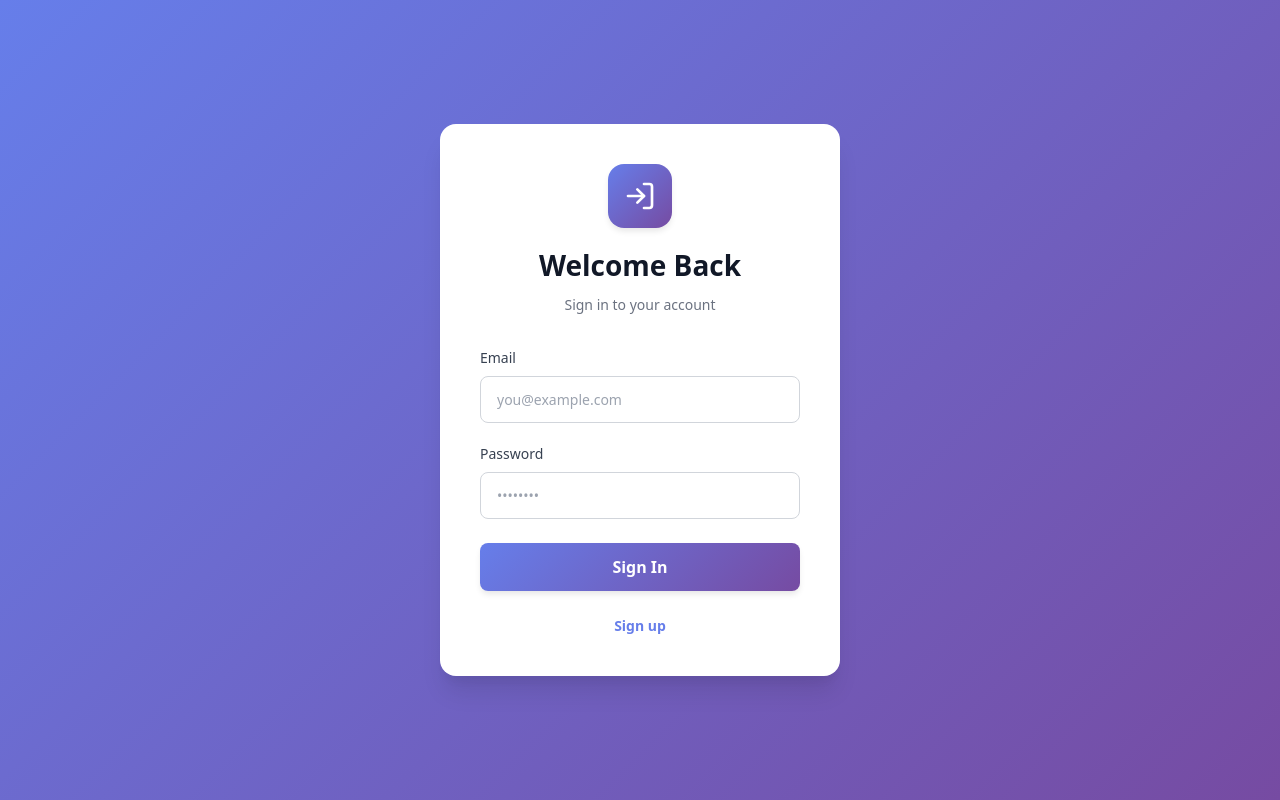
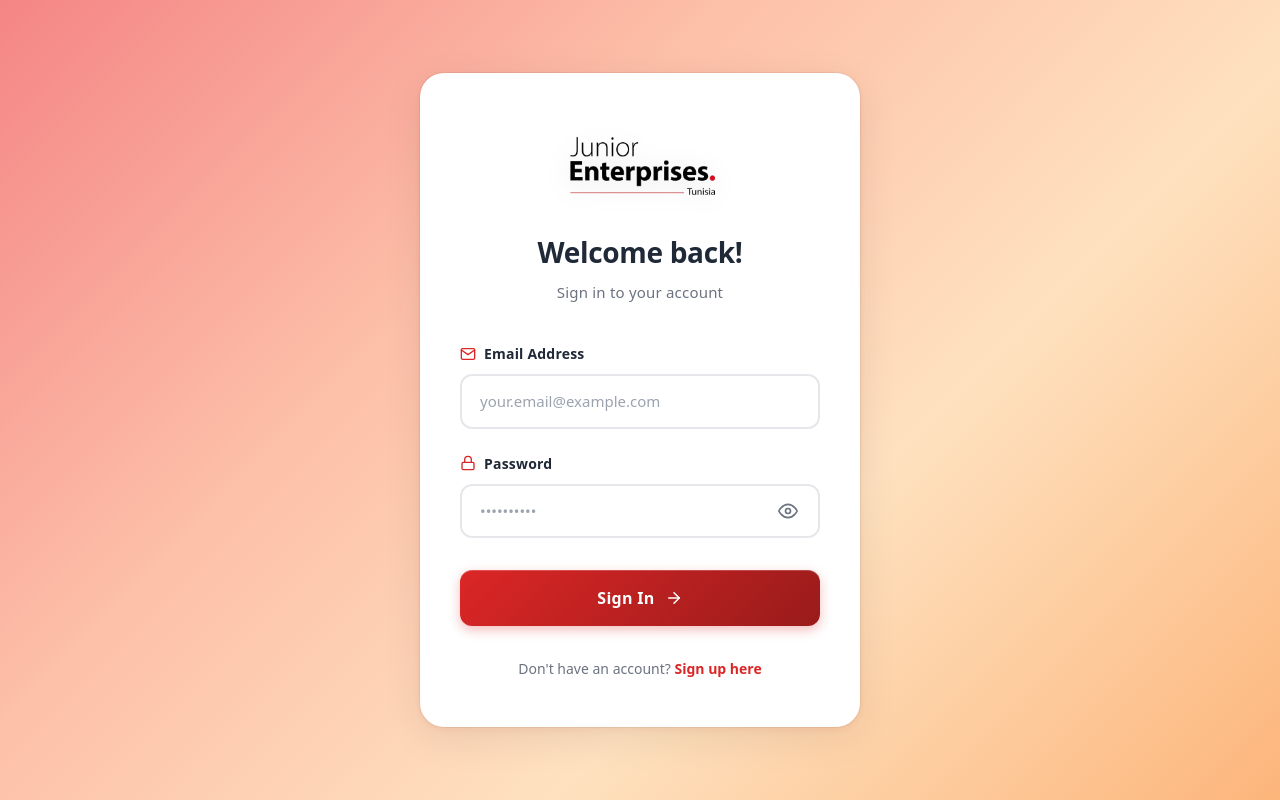
Before and after one commit to 99yosr/je_proj, a Next.js app: page /login in a window 1280 px wide. Built offline with nearby package versions, Linux system fonts and the light colour scheme.

Commit message:
design login

```diff
--- a/app/login/page.tsx
+++ b/app/login/page.tsx
@@ -3,11 +3,13 @@
 import { useState } from 'react'
 import { useRouter } from 'next/navigation'
 import Link from 'next/link'
+import './style.css'
 
 export default function LoginPage() {
   const router = useRouter()
   const [email, setEmail] = useState('')
   const [password, setPassword] = useState('')
+  const [showPassword, setShowPassword] = useState(false)
   const [error, setError] = useState('')
   const [loading, setLoading] = useState(false)
 
@@ -20,7 +22,7 @@ export default function LoginPage() {
       const res = await fetch('/api/auth/login', {
         method: 'POST',
         headers: { 'Content-Type': 'application/json' },
-        credentials: 'include', // Add this
+        credentials: 'include',
         body: JSON.stringify({ email, password }),
       })
 
@@ -32,7 +34,6 @@ export default function LoginPage() {
         return
       }
 
-      // Redirect to dashboard or home
       router.push('/users')
       router.refresh()
     } catch (err) {
@@ -42,205 +43,195 @@ export default function LoginPage() {
   }
 
   return (
-    <div style={{
-      minHeight: '100vh',
-      display: 'flex',
-      alignItems: 'center',
-      justifyContent: 'center',
-      background: 'linear-gradient(135deg, #667eea 0%, #764ba2 100%)',
-      padding: '16px'
-    }}>
-      <div style={{
-        width: '100%',
-        maxWidth: '400px',
-        background: 'white',
-        borderRadius: '16px',
-        boxShadow: '0 20px 25px -5px rgba(0, 0, 0, 0.1), 0 10px 10px -5px rgba(0, 0, 0, 0.04)',
-        padding: '40px'
-      }}>
-        {/* Logo/Title */}
-        <div style={{ textAlign: 'center', marginBottom: '32px' }}>
-          <div style={{
-            width: '64px',
-            height: '64px',
-            background: 'linear-gradient(135deg, #667eea 0%, #764ba2 100%)',
-            borderRadius: '16px',
-            display: 'flex',
-            alignItems: 'center',
-            justifyContent: 'center',
-            margin: '0 auto 16px',
-            boxShadow: '0 4px 6px -1px rgba(0, 0, 0, 0.1)'
-          }}>
+    <div className="login-container">
+      {/* Animated Background */}
+      <div className="background-pattern">
+        <div className="geometric-shape shape-1"></div>
+        <div className="geometric-shape shape-2"></div>
+        <div className="geometric-shape shape-3"></div>
+        <div className="geometric-shape shape-4"></div>
+      </div>
+
+      <div className="login-card">
+        {/* Logo and Title */}
+        <div className="login-header">
+          <div className="logo-container">
+            <img
+              src="/logo.png"
+              alt="JE Tunisia Logo"
+              className="logo-image"
+            />
+          </div>
+
+          <h1 className="login-title">Welcome back!</h1>
+          <p className="login-subtitle">Sign in to your account</p>
+        </div>
+
+        {/* Error Message */}
+        {error && (
+          <div className="error-message">
             <svg
-              width="32"
-              height="32"
+              width="20"
+              height="20"
               viewBox="0 0 24 24"
               fill="none"
-              stroke="white"
+              stroke="currentColor"
               strokeWidth="2"
               strokeLinecap="round"
               strokeLinejoin="round"
             >
-              <path d="M15 3h4a2 2 0 0 1 2 2v14a2 2 0 0 1-2 2h-4" />
-              <polyline points="10 17 15 12 10 7" />
-              <line x1="15" y1="12" x2="3" y2="12" />
+              <circle cx="12" cy="12" r="10"></circle>
+              <line x1="12" y1="8" x2="12" y2="12"></line>
+              <line x1="12" y1="16" x2="12.01" y2="16"></line>
             </svg>
-          </div>
-          <h1 style={{
-            fontSize: '28px',
-            fontWeight: 'bold',
-            color: '#111827',
-            marginBottom: '8px'
-          }}>
-            Welcome Back
-          </h1>
-          <p style={{ fontSize: '14px', color: '#6b7280' }}>
-            Sign in to your account
-          </p>
-        </div>
-
-        {/* Error Message */}
-        {error && (
-          <div style={{
-            background: '#fef2f2',
-            border: '1px solid #fecaca',
-            borderRadius: '8px',
-            padding: '12px',
-            marginBottom: '24px'
-          }}>
-            <p style={{ color: '#991b1b', fontSize: '14px' }}>{error}</p>
+            <p>{error}</p>
           </div>
         )}
 
         {/* Form */}
-        <form onSubmit={handleSubmit}>
-          <div style={{ marginBottom: '20px' }}>
-            <label style={{
-              display: 'block',
-              fontSize: '14px',
-              fontWeight: '500',
-              color: '#374151',
-              marginBottom: '8px'
-            }}>
-              Email
+        <form onSubmit={handleSubmit} className="login-form">
+          <div className="form-group">
+            <label className="form-label">
+              <svg
+                width="16"
+                height="16"
+                viewBox="0 0 24 24"
+                fill="none"
+                stroke="currentColor"
+                strokeWidth="2"
+                strokeLinecap="round"
+                strokeLinejoin="round"
+              >
+                <path d="M4 4h16c1.1 0 2 .9 2 2v12c0 1.1-.9 2-2 2H4c-1.1 0-2-.9-2-2V6c0-1.1.9-2 2-2z"></path>
+                <polyline points="22,6 12,13 2,6"></polyline>
+              </svg>
+              Email Address
             </label>
             <input
               type="email"
               value={email}
               onChange={(e) => setEmail(e.target.value)}
               required
-              style={{
-                width: '100%',
-                padding: '12px 16px',
-                border: '1px solid #d1d5db',
-                borderRadius: '8px',
-                fontSize: '14px',
-                transition: 'all 0.2s',
-                outline: 'none'
-              }}
-              onFocus={(e) => {
-                e.target.style.borderColor = '#667eea'
-                e.target.style.boxShadow = '0 0 0 3px rgba(102, 126, 234, 0.1)'
-              }}
-              onBlur={(e) => {
-                e.target.style.borderColor = '#d1d5db'
-                e.target.style.boxShadow = 'none'
-              }}
-              placeholder="you@example.com"
+              className="form-input"
+              placeholder="your.email@example.com"
             />
           </div>
 
-          <div style={{ marginBottom: '24px' }}>
-            <label style={{
-              display: 'block',
-              fontSize: '14px',
-              fontWeight: '500',
-              color: '#374151',
-              marginBottom: '8px'
-            }}>
+          <div className="form-group">
+            <label className="form-label">
+              <svg
+                width="16"
+                height="16"
+                viewBox="0 0 24 24"
+                fill="none"
+                stroke="currentColor"
+                strokeWidth="2"
+                strokeLinecap="round"
+                strokeLinejoin="round"
+              >
+                <rect x="3" y="11" width="18" height="11" rx="2" ry="2"></rect>
+                <path d="M7 11V7a5 5 0 0 1 10 0v4"></path>
+              </svg>
               Password
             </label>
+            <div className="password-input-container">
               <input
-              type="password"
+                type={showPassword ? 'text' : 'password'}
                 value={password}
                 onChange={(e) => setPassword(e.target.value)}
                 required
-              style={{
-                width: '100%',
-                padding: '12px 16px',
-                border: '1px solid #d1d5db',
-                borderRadius: '8px',
-                fontSize: '14px',
-                transition: 'all 0.2s',
-                outline: 'none'
-              }}
-              onFocus={(e) => {
-                e.target.style.borderColor = '#667eea'
-                e.target.style.boxShadow = '0 0 0 3px rgba(102, 126, 234, 0.1)'
-              }}
-              onBlur={(e) => {
-                e.target.style.borderColor = '#d1d5db'
-                e.target.style.boxShadow = 'none'
-              }}
-              placeholder="••••••••"
+                className="form-input password-input"
+                placeholder="••••••••••"
               />
+              <button
+                type="button"
+                className="password-toggle"
+                onClick={() => setShowPassword(!showPassword)}
+                aria-label={showPassword ? 'Hide password' : 'Show password'}
+              >
+                {showPassword ? (
+                  <svg
+                    width="20"
+                    height="20"
+                    viewBox="0 0 24 24"
+                    fill="none"
+                    stroke="currentColor"
+                    strokeWidth="2"
+                    strokeLinecap="round"
+                    strokeLinejoin="round"
+                  >
+                    <path d="M17.94 17.94A10.07 10.07 0 0 1 12 20c-7 0-11-8-11-8a18.45 18.45 0 0 1 5.06-5.94M9.9 4.24A9.12 9.12 0 0 1 12 4c7 0 11 8 11 8a18.5 18.5 0 0 1-2.16 3.19m-6.72-1.07a3 3 0 1 1-4.24-4.24"></path>
+                    <line x1="1" y1="1" x2="23" y2="23"></line>
+                  </svg>
+                ) : (
+                  <svg
+                    width="20"
+                    height="20"
+                    viewBox="0 0 24 24"
+                    fill="none"
+                    stroke="currentColor"
+                    strokeWidth="2"
+                    strokeLinecap="round"
+                    strokeLinejoin="round"
+                  >
+                    <path d="M1 12s4-8 11-8 11 8 11 8-4 8-11 8-11-8-11-8z"></path>
+                    <circle cx="12" cy="12" r="3"></circle>
+                  </svg>
+                )}
+              </button>
+            </div>
           </div>
 
           <button
             type="submit"
             disabled={loading}
-            style={{
-              width: '100%',
-              padding: '12px',
-              background: loading ? '#9ca3af' : 'linear-gradient(135deg, #667eea 0%, #764ba2 100%)',
-              color: 'white',
-              border: 'none',
-              borderRadius: '8px',
-              fontSize: '16px',
-              fontWeight: '600',
-              cursor: loading ? 'not-allowed' : 'pointer',
-              transition: 'all 0.2s',
-              boxShadow: '0 4px 6px -1px rgba(0, 0, 0, 0.1)'
-            }}
-            onMouseEnter={(e) => {
-              if (!loading) {
-                e.currentTarget.style.transform = 'translateY(-1px)'
-                e.currentTarget.style.boxShadow = '0 10px 15px -3px rgba(0, 0, 0, 0.1)'
-              }
-            }}
-            onMouseLeave={(e) => {
-              e.currentTarget.style.transform = 'translateY(0)'
-              e.currentTarget.style.boxShadow = '0 4px 6px -1px rgba(0, 0, 0, 0.1)'
-            }}
+            className={`submit-button ${loading ? 'loading' : ''}`}
           >
-            {loading ? 'Signing in...' : 'Sign In'}
+            {loading ? (
+              <>
+                <svg className="spinner" viewBox="0 0 24 24">
+                  <circle
+                    cx="12"
+                    cy="12"
+                    r="10"
+                    stroke="currentColor"
+                    strokeWidth="4"
+                    fill="none"
+                    strokeDasharray="32"
+                    strokeDashoffset="32"
+                  />
+                </svg>
+                Signing in...
+              </>
+            ) : (
+              <>
+                Sign In
+                <svg
+                  width="18"
+                  height="18"
+                  viewBox="0 0 24 24"
+                  fill="none"
+                  stroke="currentColor"
+                  strokeWidth="2"
+                  strokeLinecap="round"
+                  strokeLinejoin="round"
+                >
+                  <line x1="5" y1="12" x2="19" y2="12"></line>
+                  <polyline points="12 5 19 12 12 19"></polyline>
+                </svg>
+              </>
+            )}
           </button>
         </form>
 
         {/* Footer */}
-        <div style={{
-          marginTop: '24px',
-          textAlign: 'center',
-          fontSize: '14px',
-          color: '#6b7280'
-        }}>
-
-          <Link
-            href="/register"
-            style={{
-              color: '#667eea',
-              fontWeight: '600',
-              textDecoration: 'none'
-            }}
-            onMouseEnter={(e) => {
-              e.currentTarget.style.textDecoration = 'underline'
-            }}
-            onMouseLeave={(e) => {
-              e.currentTarget.style.textDecoration = 'none'
-            }}
-          >
-            Sign up
+        <div className="login-footer">
+          <p>
+            Don't have an account?{' '}
+            <Link href="/register" className="signup-link">
+              Sign up here
             </Link>
+          </p>
         </div>
       </div>
     </div>
--- a/app/login/style.css
+++ b/app/login/style.css
@@ -0,0 +1,375 @@
+/* Login Container */
+.login-container {
+  min-height: 100vh;
+  display: flex;
+  align-items: center;
+  justify-content: center;
+  padding: 20px;
+  position: relative;
+  overflow: hidden;
+  background:
+    linear-gradient(135deg,
+      rgba(239, 68, 68, 0.65) 0%,
+      rgba(252, 165, 132, 0.70) 35%,
+      rgba(254, 215, 170, 0.75) 65%,
+      rgba(251, 146, 60, 0.68) 100%
+    ),
+    #FFFFFF;
+}
+
+/* Background Pattern - Simplified */
+.background-pattern {
+  position: absolute;
+  top: 0;
+  left: 0;
+  right: 0;
+  bottom: 0;
+  overflow: hidden;
+  z-index: 0;
+}
+
+.geometric-shape {
+  display: none;
+}
+
+/* Login Card */
+.login-card {
+  width: 100%;
+  max-width: 440px;
+  background: #FFFFFF;
+  backdrop-filter: blur(10px);
+  border-radius: 24px;
+  box-shadow:
+    0 10px 40px rgba(0, 0, 0, 0.08),
+    0 0 0 1px rgba(0, 0, 0, 0.05),
+    0 2px 8px rgba(220, 38, 38, 0.08);
+  padding: 48px 40px;
+  position: relative;
+  z-index: 1;
+  transition: transform 0.3s ease, box-shadow 0.3s ease;
+}
+
+.login-card:hover {
+  transform: translateY(-5px);
+  box-shadow:
+    0 20px 60px rgba(0, 0, 0, 0.12),
+    0 0 0 1px rgba(220, 38, 38, 0.15),
+    0 4px 16px rgba(220, 38, 38, 0.15);
+}
+
+/* Logo and Header */
+.login-header {
+  text-align: center;
+  margin-bottom: 40px;
+}
+
+.logo-container {
+    height: 170px;
+    width: 173px;
+    margin-top: -36px !important;
+    margin-bottom: -24px !important;
+    margin: 0 auto 32px;
+    display: flex;
+    align-items: center;
+    justify-content: center;
+    transition: transform 0.3s ease;
+}
+
+.logo-container:hover {
+  transform: scale(1.05);
+}
+
+.logo-image {
+  width: 100%;
+  height: 100%;
+  object-fit: contain;
+  filter: drop-shadow(0 4px 12px rgba(0, 0, 0, 0.1));
+}
+
+.login-title {
+  font-size: 28px;
+  font-weight: 700;
+  color: #1F2937;
+  margin-bottom: 8px;
+  letter-spacing: -0.3px;
+}
+
+.login-subtitle {
+  font-size: 15px;
+  color: #6B7280;
+  font-weight: 400;
+  letter-spacing: 0.2px;
+}
+
+/* Error Message */
+.error-message {
+  display: flex;
+  align-items: center;
+  gap: 12px;
+  background: linear-gradient(135deg, #FEF2F2 0%, #FEE2E2 100%);
+  border: 1.5px solid #FCA5A5;
+  border-radius: 12px;
+  padding: 14px 16px;
+  margin-bottom: 28px;
+  color: #991B1B;
+  font-size: 14px;
+  font-weight: 500;
+  animation: slideIn 0.3s ease;
+}
+
+@keyframes slideIn {
+  from {
+    opacity: 0;
+    transform: translateY(-10px);
+  }
+  to {
+    opacity: 1;
+    transform: translateY(0);
+  }
+}
+
+.error-message svg {
+  flex-shrink: 0;
+}
+
+.error-message p {
+  margin: 0;
+  flex: 1;
+}
+
+/* Form */
+.login-form {
+  display: flex;
+  flex-direction: column;
+  gap: 24px;
+}
+
+.form-group {
+  display: flex;
+  flex-direction: column;
+  gap: 10px;
+}
+
+.form-label {
+  display: flex;
+  align-items: center;
+  gap: 8px;
+  font-size: 14px;
+  font-weight: 600;
+  color: #1F2937;
+  letter-spacing: 0.2px;
+}
+
+.form-label svg {
+  color: #DC2626;
+}
+
+.form-input {
+  width: 100%;
+  max-width: 100%;
+  padding: 14px 18px;
+  border: 2px solid #E5E7EB;
+  border-radius: 12px;
+  font-size: 15px;
+  color: #1F2937;
+  background: #FFFFFF;
+  transition: all 0.3s ease;
+  outline: none;
+  font-family: inherit;
+  box-sizing: border-box;
+}
+
+.form-input:focus {
+  border-color: #DC2626;
+  background: #FFFFFF;
+  box-shadow:
+    0 0 0 4px rgba(220, 38, 38, 0.08),
+    0 2px 8px rgba(220, 38, 38, 0.1);
+  transform: translateY(-1px);
+}
+
+.form-input::placeholder {
+  color: #9CA3AF;
+}
+
+/* Password Input Container */
+.password-input-container {
+  position: relative;
+  display: flex;
+  align-items: center;
+  width: 100%;
+}
+
+.password-input {
+  padding-right: 52px;
+}
+
+.password-toggle {
+  position: absolute;
+  right: 14px;
+  top: 50%;
+  transform: translateY(-50%);
+  background: transparent;
+  border: none;
+  cursor: pointer;
+  padding: 8px;
+  display: flex;
+  align-items: center;
+  justify-content: center;
+  color: #6B7280;
+  border-radius: 8px;
+  transition: all 0.2s ease;
+}
+
+.password-toggle:hover {
+  background: #F3F4F6;
+  color: #DC2626;
+}
+
+.password-toggle:active {
+  transform: translateY(-50%) scale(0.95);
+}
+
+.password-toggle svg {
+  display: block;
+}
+
+/* Submit Button */
+.submit-button {
+  width: 100%;
+  padding: 16px;
+  background: linear-gradient(135deg, #DC2626 0%, #991B1B 100%);
+  color: white;
+  border: none;
+  border-radius: 12px;
+  font-size: 16px;
+  font-weight: 700;
+  cursor: pointer;
+  display: flex;
+  align-items: center;
+  justify-content: center;
+  gap: 10px;
+  margin-top: 8px;
+  box-shadow:
+    0 4px 12px rgba(220, 38, 38, 0.3),
+    inset 0 1px 0 rgba(255, 255, 255, 0.2);
+  transition: all 0.3s ease;
+  letter-spacing: 0.3px;
+}
+
+.submit-button:hover:not(.loading) {
+  background: linear-gradient(135deg, #EF4444 0%, #DC2626 100%);
+  transform: translateY(-2px);
+  box-shadow:
+    0 8px 20px rgba(220, 38, 38, 0.4),
+    inset 0 1px 0 rgba(255, 255, 255, 0.3);
+}
+
+.submit-button:active:not(.loading) {
+  transform: translateY(0);
+  box-shadow:
+    0 2px 8px rgba(220, 38, 38, 0.3),
+    inset 0 1px 0 rgba(255, 255, 255, 0.2);
+}
+
+.submit-button.loading {
+  background: linear-gradient(135deg, #9CA3AF 0%, #6B7280 100%);
+  cursor: not-allowed;
+  opacity: 0.8;
+}
+
+.submit-button svg {
+  width: 18px;
+  height: 18px;
+}
+
+/* Spinner Animation */
+.spinner {
+  width: 20px;
+  height: 20px;
+  animation: spin 1s linear infinite;
+}
+
+@keyframes spin {
+  from {
+    transform: rotate(0deg);
+  }
+  to {
+    transform: rotate(360deg);
+  }
+}
+
+/* Footer */
+.login-footer {
+  margin-top: 32px;
+  text-align: center;
+  font-size: 14px;
+  color: #6B7280;
+}
+
+.login-footer p {
+  margin: 0;
+}
+
+.signup-link {
+  color: #DC2626;
+  font-weight: 600;
+  text-decoration: none;
+  transition: all 0.2s ease;
+  position: relative;
+}
+
+.signup-link:hover {
+  color: #991B1B;
+}
+
+.signup-link::after {
+  content: '';
+  position: absolute;
+  bottom: -2px;
+  left: 0;
+  width: 0;
+  height: 2px;
+  background: linear-gradient(90deg, #DC2626, #991B1B);
+  transition: width 0.3s ease;
+}
+
+.signup-link:hover::after {
+  width: 100%;
+}
+
+/* Responsive Design */
+@media (max-width: 500px) {
+  .login-card {
+    padding: 36px 28px;
+    border-radius: 20px;
+  }
+
+  .logo-container {
+    width: 75px;
+    height: 75px;
+  }
+
+  .logo-svg {
+    width: 50px;
+    height: 50px;
+  }
+
+  .login-title {
+    font-size: 28px;
+  }
+
+  .login-subtitle {
+    font-size: 14px;
+  }
+
+  .form-input {
+    padding: 12px 16px;
+    font-size: 14px;
+  }
+
+  .submit-button {
+    padding: 14px;
+    font-size: 15px;
+  }
+}
```
Also changed, not shown: public/logo.png (added), 1 other file (tests, documents, lock files or other folders). Lines whose indentation alone changed are shown as unchanged.
